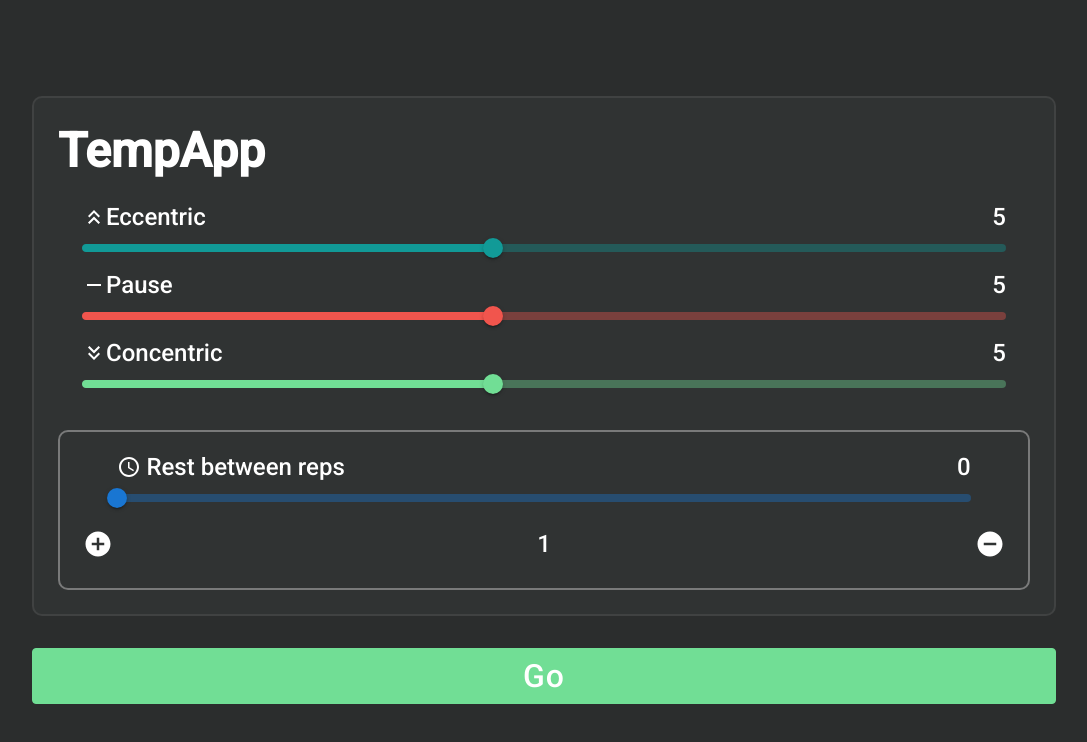
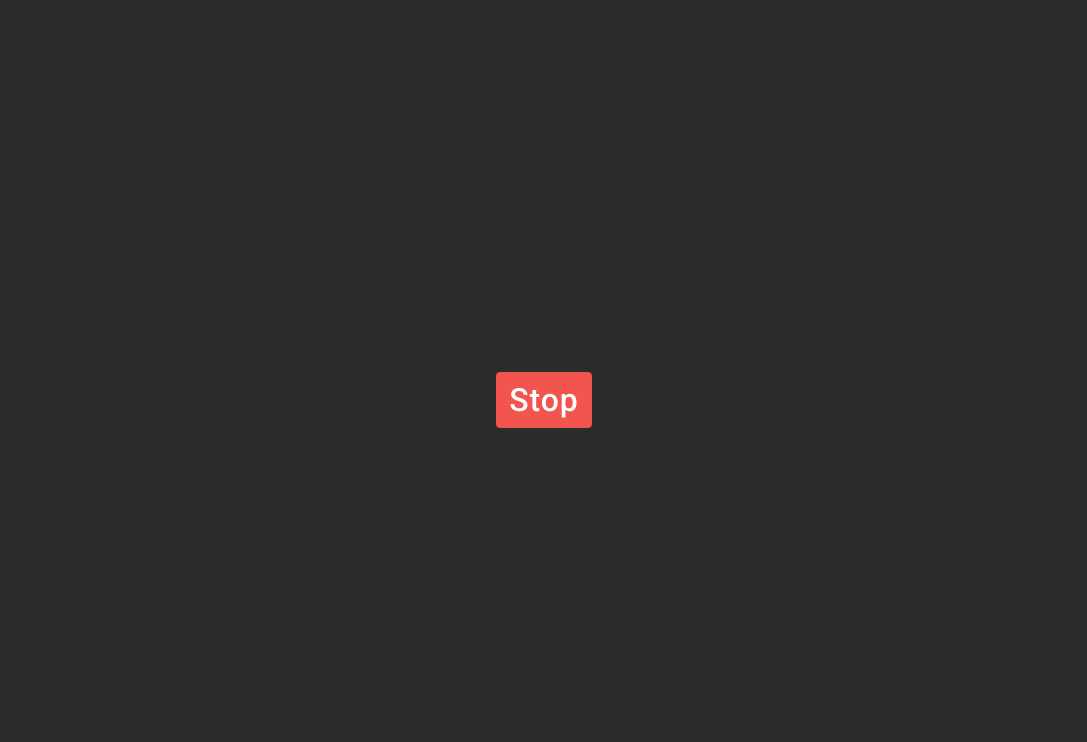
Before and after one commit to W0jno/TempApp, a React (Vite) app: page / in a window 1280 px wide. Both pictures are taken after a click on the button "Go". Shown: the top 742 px of the page, without its empty margins (96-1183 px from the left). Built offline with nearby package versions, Linux system fonts and the light colour scheme.

Commit message:
DONE: getting info from SliderComponent; TODO: make CalculateTempo component

```diff
--- a/src/components/Content.tsx
+++ b/src/components/Content.tsx
@@ -1,42 +1,20 @@
 import { Box, Button } from "@mui/material";
 import SliderContainer from "./SliderContainer";
-import { styled } from "@mui/material/styles";
+import SubmitButton from "./buttons/SubmitButton";
+import StopButton from "./buttons/StopButton";
 import { useState } from "react";
 
-function Content(): JSX.Element {
+function Content() {
   const [isClicked, setIsClicked] = useState<boolean>(false);
   const [data, setData] = useState<object>({});
-  const SubmitButton = styled(Button)({
-    boxShadow: "none",
-    textTransform: "none",
-    fontSize: 32,
-    padding: "6px 12px",
-    border: "1px solid",
-    lineHeight: 1.5,
-    backgroundColor: "#71de95",
-    borderColor: "#71de95",
-
-    "&:hover": {
-      backgroundColor: "#71de95",
-      borderColor: "#71de95",
-      boxShadow: "none",
-    },
-    "&:active": {
-      boxShadow: "none",
-      backgroundColor: "#71de95",
-      borderColor: "#71de95",
-    },
-    "&:focus": {
-      boxShadow: "0 0 0 0.2rem rgba(113, 222, 149,.5)",
-    },
-  });
 
   const startCounting = (e: React.FormEvent<HTMLFormElement>): void => {
     e.preventDefault();
     setIsClicked(true);
     console.log(data);
   };
-  return (
+
+  return isClicked === false ? (
     <Box>
       <form onSubmit={(e) => startCounting(e)}>
         <SliderContainer setData={setData} isClicked={isClicked} />
@@ -50,6 +28,17 @@ function Content(): JSX.Element {
         </SubmitButton>
       </form>
     </Box>
+  ) : (
+    <Box>
+      <StopButton
+        variant="contained"
+        type="button"
+        sx={{ width: "100%", height: "7vh" }}
+        onClick={() => setIsClicked(false)}
+      >
+        Stop
+      </StopButton>
+    </Box>
   );
 }
 
--- a/src/components/RepsContainer.tsx
+++ b/src/components/RepsContainer.tsx
@@ -1,11 +1,18 @@
-import { Box, Slider, IconButton, Button } from "@mui/material";
-import { useState } from "react";
+import { Box, Slider, IconButton } from "@mui/material";
+import { useState, useEffect } from "react";
 import AccessTimeIcon from "@mui/icons-material/AccessTime";
 import AddCircleIcon from "@mui/icons-material/AddCircle";
 import RemoveCircleIcon from "@mui/icons-material/RemoveCircle";
-function RepsContainer() {
-  const [time, setTime] = useState<number | number[]>(0);
+import { RepsTypes, NumberType } from "../types";
+
+function RepsContainer(props: RepsTypes): JSX.Element {
+  const [rest, setRest] = useState<NumberType>(0);
   const [reps, setReps] = useState<number>(1);
+
+  useEffect(() => {
+    props.setRest(rest);
+    props.setReps(reps);
+  }, [rest, reps]);
 
   return (
     <Box
@@ -27,21 +34,31 @@ function RepsContainer() {
             <AccessTimeIcon sx={{ marginRight: "5px" }} />
             Rest between reps
           </Box>
-          {time}
+          {rest}
         </Box>
         <Slider
           min={1}
           max={10}
-          value={time}
+          value={rest}
           sx={{ height: "0.5rem" }}
-          onChange={(_, value) => setTime(value)}
+          onChange={(_, value) => setRest(value)}
         />
       </Box>
 
       <Box
         sx={{
           display: "flex",
+          flexDirection: "column",
+          alignItems: "center",
+          width: "100%",
+        }}
+      >
+        <span>Reps</span>
+        <Box
+          sx={{
+            display: "flex",
             justifyContent: "space-between",
+
             alignItems: "center",
             width: "100%",
           }}
@@ -51,6 +68,7 @@ function RepsContainer() {
               sx={{ color: "white", height: "30px", width: "40px" }}
             />
           </IconButton>
+
           {reps}
           <IconButton
             aria-label=""
@@ -64,6 +82,7 @@ function RepsContainer() {
           </IconButton>
         </Box>
       </Box>
+    </Box>
   );
 }
 
--- a/src/components/SliderComponent.tsx
+++ b/src/components/SliderComponent.tsx
@@ -1,12 +1,12 @@
 import { Box, Container, Slider } from "@mui/material";
-import { SliderComponentTypes } from "../types";
+import { SliderComponentTypes, NumberType } from "../types";
 import { useState, useEffect } from "react";
 
 function SliderComponent(props: SliderComponentTypes): JSX.Element {
-  const [time, setTime] = useState<number | number[]>(5);
+  const [time, setTime] = useState<NumberType>(5);
   useEffect(() => {
     props.setTimeHook(time);
-  }, [props.isClicked]);
+  }, [time]);
   return (
     <Container>
       <Box
--- a/src/components/SliderContainer.tsx
+++ b/src/components/SliderContainer.tsx
@@ -4,17 +4,25 @@ import KeyboardDoubleArrowUpIcon from "@mui/icons-material/KeyboardDoubleArrowUp
 import KeyboardDoubleArrowDownIcon from "@mui/icons-material/KeyboardDoubleArrowDown";
 import RemoveIcon from "@mui/icons-material/Remove";
 import RepsContainer from "./RepsContainer";
-import { SliderContainerTypes } from "../types";
+import { SliderContainerTypes, NumberType } from "../types";
 import { useState, useEffect } from "react";
 
 function SliderContainer(props: SliderContainerTypes): JSX.Element {
-  const [time1, setTime1] = useState<number | number[]>(0);
-  const [time2, setTime2] = useState<number | number[]>(0);
-  const [time3, setTime3] = useState<number | number[]>(0);
+  const [time1, setTime1] = useState<NumberType>(0);
+  const [time2, setTime2] = useState<NumberType>(0);
+  const [time3, setTime3] = useState<NumberType>(0);
+  const [rest, setRest] = useState<NumberType>(0);
+  const [reps, setReps] = useState<NumberType>(1);
 
   useEffect(() => {
-    props.setData({ eccentric: time1, pause: time2, concentric: time3 });
-  }, [props.isClicked]);
+    props.setData({
+      eccentric: time1,
+      pause: time2,
+      concentric: time3,
+      rest: rest,
+      reps: reps,
+    });
+  }, [time1, time2, time3, rest, reps]);
   return (
     <Container
       sx={{
@@ -55,7 +63,7 @@ function SliderContainer(props: SliderContainerTypes): JSX.Element {
         />
       </Box>
 
-      <RepsContainer />
+      <RepsContainer setRest={setRest} setReps={setReps} />
     </Container>
   );
 }
--- /dev/null
+++ b/src/components/buttons/StopButton.tsx
@@ -0,0 +1,29 @@
+import { styled } from "@mui/material/styles";
+import { Button } from "@mui/material";
+const stopButtonColor = "#f1554d";
+const StopButton = styled(Button)({
+  boxShadow: "none",
+  textTransform: "none",
+  fontSize: 32,
+  padding: "6px 12px",
+  border: "1px solid",
+  lineHeight: 1.5,
+  backgroundColor: stopButtonColor,
+  borderColor: stopButtonColor,
+
+  "&:hover": {
+    backgroundColor: stopButtonColor,
+    borderColor: stopButtonColor,
+    boxShadow: "none",
+  },
+  "&:active": {
+    boxShadow: "none",
+    backgroundColor: stopButtonColor,
+    borderColor: stopButtonColor,
+  },
+  "&:focus": {
+    boxShadow: "0 0 0 0.2rem rgba(113, 222, 149,.5)",
+  },
+});
+
+export default StopButton;
--- /dev/null
+++ b/src/components/buttons/SubmitButton.tsx
@@ -0,0 +1,29 @@
+import { styled } from "@mui/material/styles";
+import { Button } from "@mui/material";
+const submitButtonColor = "#71de95";
+const SubmitButton = styled(Button)({
+  boxShadow: "none",
+  textTransform: "none",
+  fontSize: 32,
+  padding: "6px 12px",
+  border: "1px solid",
+  lineHeight: 1.5,
+  backgroundColor: submitButtonColor,
+  borderColor: submitButtonColor,
+
+  "&:hover": {
+    backgroundColor: submitButtonColor,
+    borderColor: submitButtonColor,
+    boxShadow: "none",
+  },
+  "&:active": {
+    boxShadow: "none",
+    backgroundColor: submitButtonColor,
+    borderColor: submitButtonColor,
+  },
+  "&:focus": {
+    boxShadow: "0 0 0 0.2rem rgba(113, 222, 149,.5)",
+  },
+});
+
+export default SubmitButton;
```
Also changed, not shown: src/types.ts (+7 -2 lines). Lines whose indentation alone changed are shown as unchanged.
